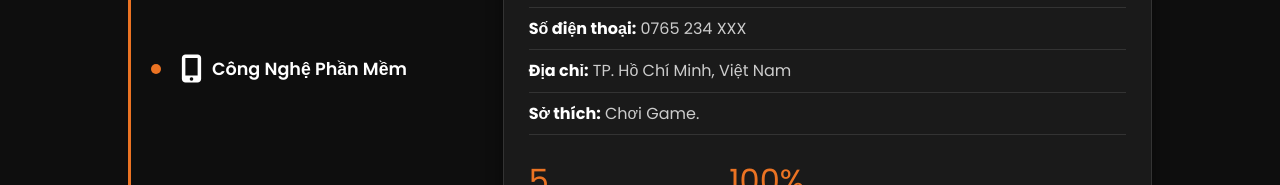
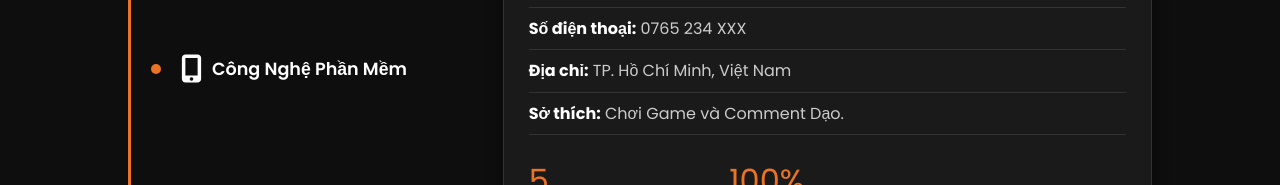
Before and after one commit to ThVinh1503/Profile, a plain HTML site: page index.html in a window 1280 px wide. Shown: the part 1228-1413 px from the top of the page. Drawn offline with Linux system fonts and the light colour scheme.

Commit message:
index.html

```diff
--- a/index.html
+++ b/index.html
@@ -87,7 +87,7 @@
             <li><strong>Email:</strong> vinhdepzai1503@gmail.com</li>
             <li><strong>Số điện thoại:</strong> 0765 234 XXX</li>
             <li><strong>Địa chỉ:</strong> TP. Hồ Chí Minh, Việt Nam</li>
-            <li><strong>Sở thích:</strong> Chơi Game.</li>
+            <li><strong>Sở thích:</strong> Chơi Game và Comment Dạo.</li>
           </ul>
 
           <div class="stats">
```
